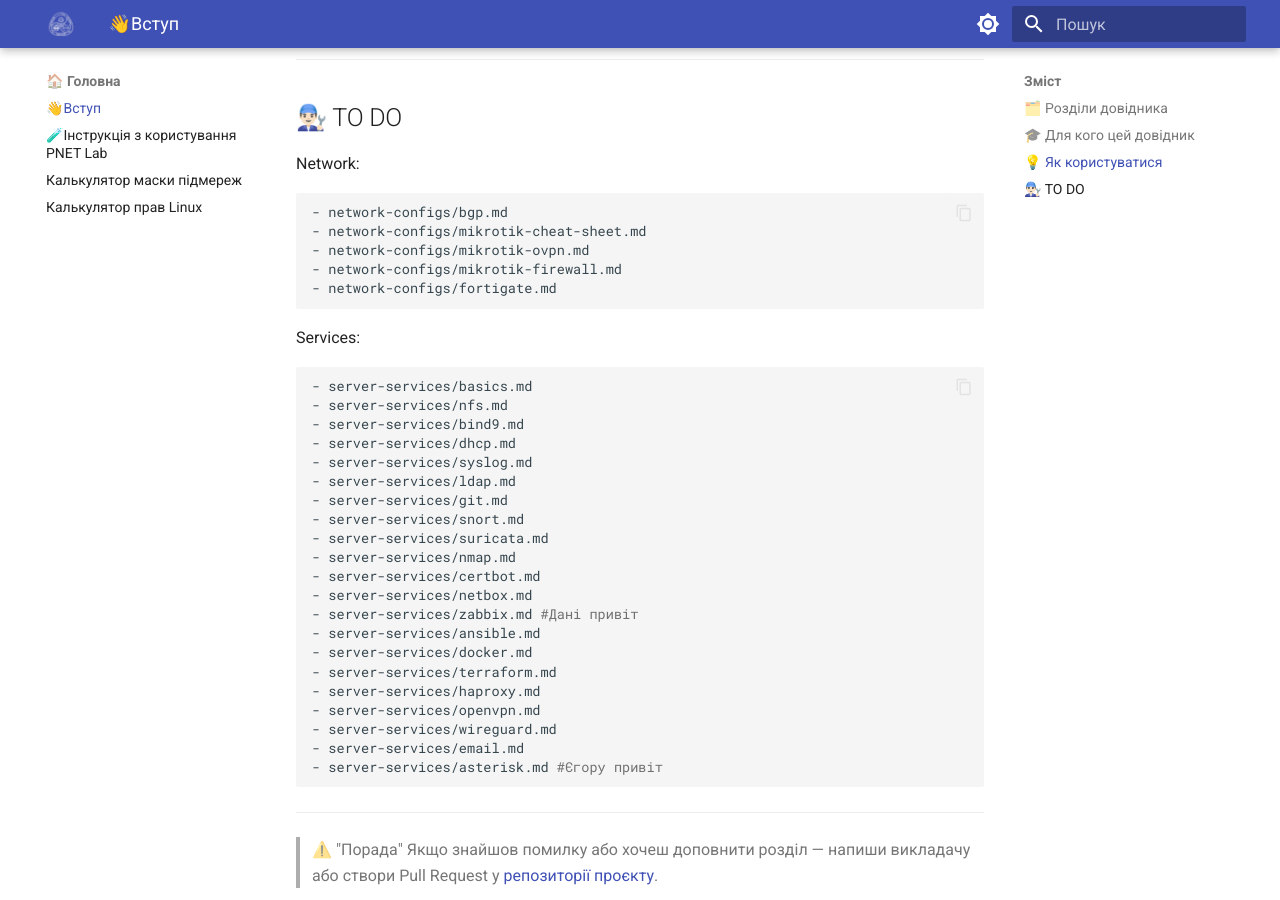
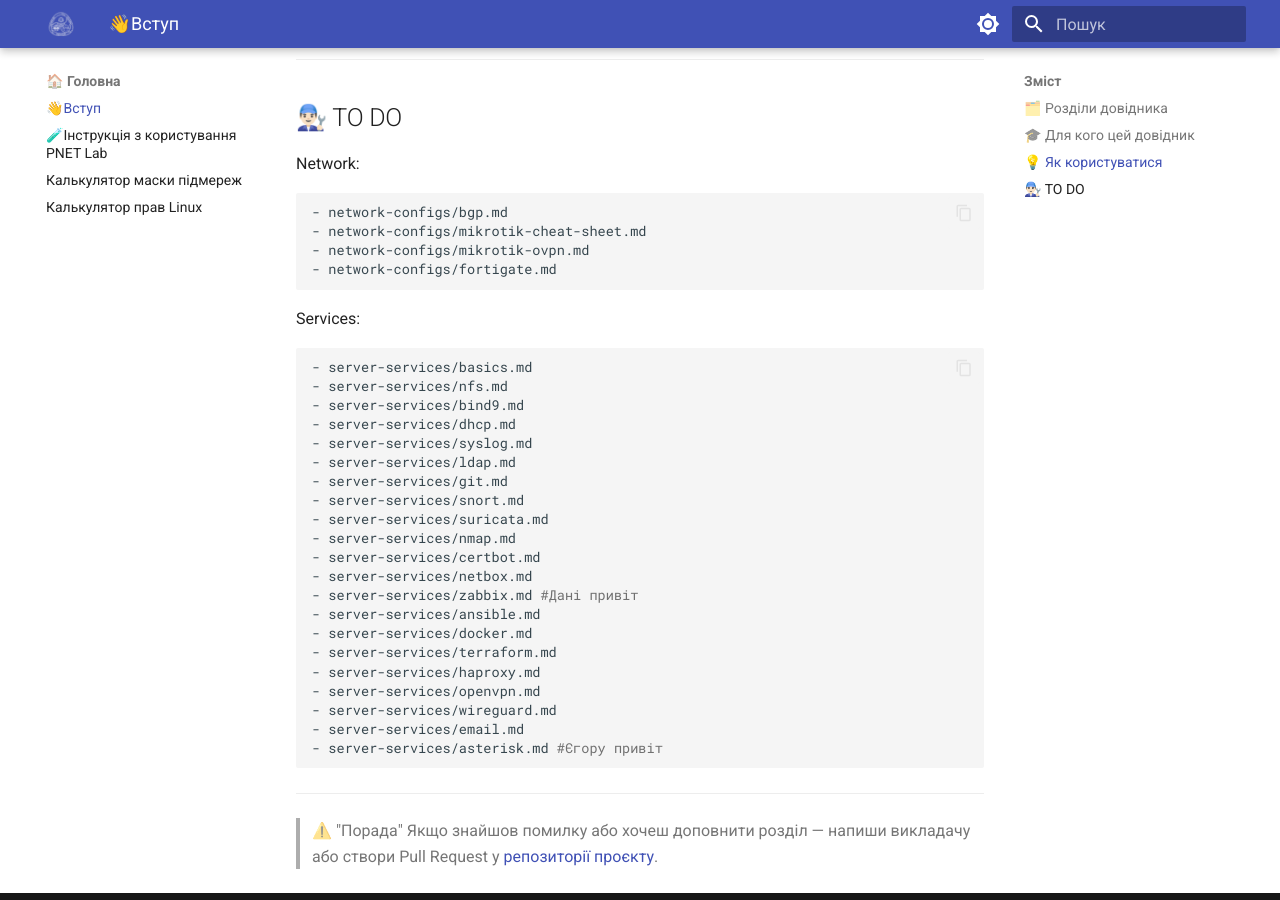
Before and after one commit to left769/21-docs, an MkDocs documentation site: the page built from docs/index.md, in a window 1280 px wide and 900 px high, scrolled down 1142 px. Built offline with MkDocs 1.6.1 and Material for MkDocs 9.7.7, drawn with Linux system fonts in a browser that asks for light colours.

````diff
--- a/docs/index.md
+++ b/docs/index.md
@@ -55,7 +55,6 @@
 - network-configs/bgp.md
 - network-configs/mikrotik-cheat-sheet.md
 - network-configs/mikrotik-ovpn.md
-- network-configs/mikrotik-firewall.md
 - network-configs/fortigate.md
 ```
 
````
Also changed, not shown: README.md (+0 -1 lines).
